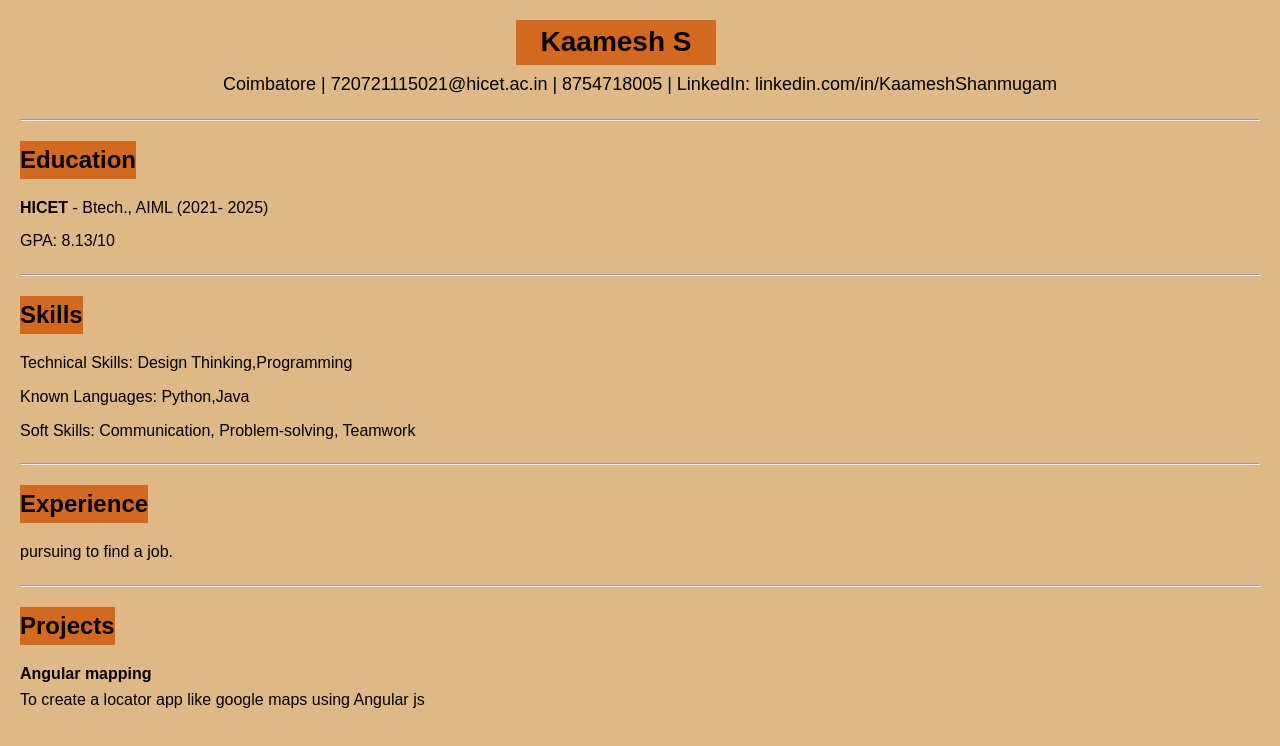
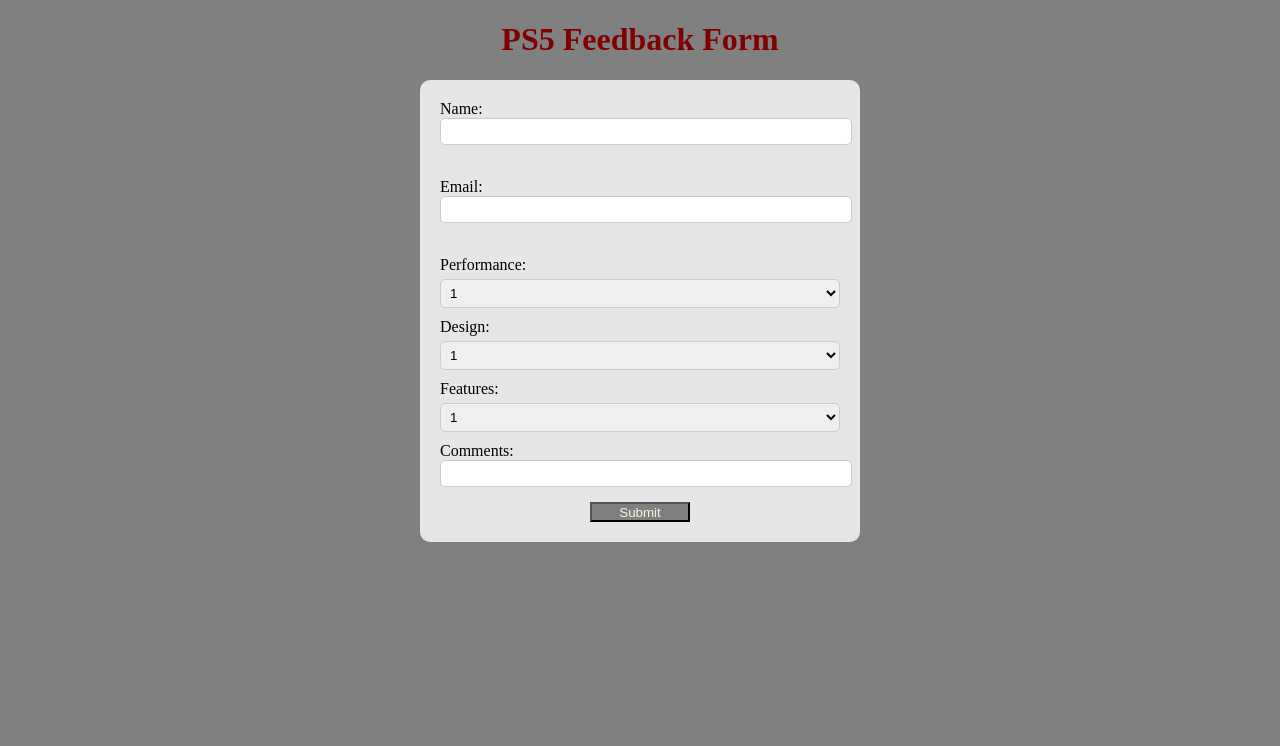
Before and after one commit to kaamesh003/Resume, a plain HTML site: page index.html in a window 1280 px wide. Drawn offline with Linux system fonts and the light colour scheme.

Commit message:
Add files via upload

```diff
--- a/index.html
+++ b/index.html
@@ -1,110 +1,103 @@
 <!DOCTYPE html>
 <html lang="en">
-
 <head>
     <meta charset="UTF-8">
     <meta name="viewport" content="width=device-width, initial-scale=1.0">
-    <title>Engineering Student Resume</title>
+    <title>Feedback Form</title>
+</head>
+<body>
+    <center>
+        <h1> PS5 Feedback Form</h1>
+    </center>
+    <div class="box">
+        <form action="form.html"> <label>Name: <input type="text"></label><br>
+            <label>Email: <input type="email"></label><br>
+            <label for="Performance">Performance:</label>
+            <select name="Performance">
+                <option>1</option>
+                <option>2</option>
+                <option>3</option>
+                <option>4</option>
+                <option>5</option>
+            </select><br>
+            <label for="Design">Design:</label>
+            <select name="Design">
+                <option>1</option>
+                <option>2</option>
+                <option>3</option>
+                <option>4</option>
+                <option>5</option>
+            </select><br>
+            <label for="Features">Features:</label>
+            <select name="Features">
+                <option>1</option>
+                <option>2</option>
+                <option>3</option>
+                <option>4</option>
+                <option>5</option>
+            </select><br>
+            <label class="box2">Comments: <input type="text"></label>
+
+            <button type="submit">Submit</button>
+        </form>
+
+    </div>
     <style>
-        body {
-            font-family: Arial, sans-serif;
-            margin: 20px;
-            padding: 0;
-            line-height: 1.6;
-            background-color: burlywood;
+        body{
+            background-color: grey;
+            color: black;
+            font-family: 'Times New Roman', Times, serif;
+        }
+        .box {
+            max-width: 400px;
+            margin: 0 auto;
+            padding: 20px;
+            background-color: rgba(255, 255, 255, 0.8);
+            border-radius: 10px;
+        }
+        label {
+           display: block;
+           margin-bottom: 5px;
+        }
+        input[type="text"],
+        input[type="email"],
+        select,
+        textarea {
+           width: 100%;
+           padding: 5px;
+           margin-bottom: 10px;
+           border: 1px solid #ccc;
+           border-radius: 5px;
         }
 
-        .header {
-            text-align: center;
-            margin-bottom: 20px;
-
+        h1{
+          text-align: center;
+          color: maroon;
+        }
+        textarea {
+          resize: vertical;
         }
 
-        .name {
-            font-size: 28px;
-            font-weight: bold;
-            margin-bottom: 5px;
-            background-color: chocolate;
-            max-width: 200px;
-            margin-left: 40%;
+        input[type="submit"] {
+           background-color: black;
+           color: white;
+           border: none;
+           padding: 10px 20px;
+           border-radius: 5px;
+           cursor: pointer;
         }
 
-        .contact {
-            font-size: 18px;
-            margin-bottom: 15px;
+        button{
+          margin-left: 150px;
+          height: 20px;
+          width: 100px;
+          background-color:gray;
+          color:beige;
         }
 
-        .section {
-            margin-bottom: 20px;
 
-        }
 
-        .section h2 {
-            font-size: 24px;
-            margin-bottom: 10px;
-            background-color: chocolate;
-            max-width: fit-content;
-        }
 
-        .section ul {
-            list-style-type: none;
-            padding: 0;
-        }
-
-        .section ul li {
-            margin-bottom: 8px;
-        }
     </style>
-</head>
-
-<body>
-    <div class="header">
-        <div class="name">Kaamesh S</div>
-        <div class="contact">Coimbatore | 720721115021@hicet.ac.in | 8754718005 | LinkedIn: linkedin.com/in/KaameshShanmugam</div>
-    </div><hr>
-
-    <div class="section">
-        <h2>Education</h2>
-        <ul>
-            <li><strong>HICET</strong> - Btech., AIML (2021- 2025)</li>
-            <li>GPA: 8.13/10</li>
-
-        </ul>
-    </div><hr>
-
-    <div class="section">
-        <h2>Skills</h2>
-        <ul>
-            <li>Technical Skills: Design Thinking,Programming</li>
-            <li>Known Languages: Python,Java</li>
-            <li>Soft Skills: Communication, Problem-solving, Teamwork</li>
-        </ul>
-    </div><hr>
-
-    <div class="section">
-        <h2>Experience</h2>
-        <ul>
-            <li>
-
-                <ul>
-                    <li>pursuing to find a job.</li>
-                </ul>
-            </li>
-            <!-- Add more experiences as needed -->
-        </ul>
-    </div><hr>
-
-    <div class="section">
-        <h2>Projects</h2>
-        <ul>
-            <li>
-                <strong>Angular mapping</strong>
-                <ul>
-                    <li>To create a locator app like google maps using Angular js</li>
-                </ul>
-            </li>
-        </ul>
-    </div>
 </body>
-
 </html>
```
Also changed, not shown: form.html (added, +21 -0 lines).
